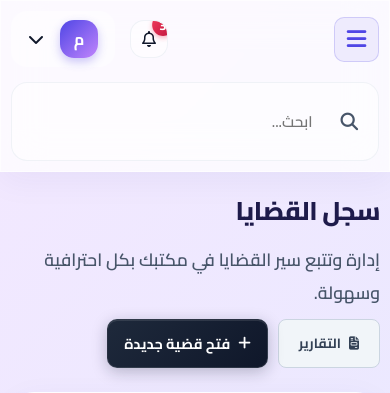
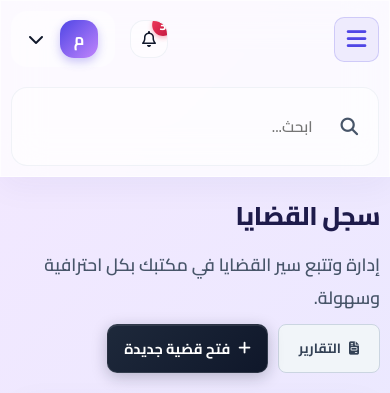
Before and after one commit to ABOOD7333/law_firm_saas, a FastAPI app: template templates/cases.html in a window 390 px wide. Shown: the top 393 px of the page. Run offline with FastAPI, Linux system fonts and the light colour scheme; the template is opened without the code that fills it, so the values that code supplies are empty; parts of the project's set-up code (start-up, migrations or seed data) failed here and were passed over.

Commit message:
Fix mobile topbar wrapping to show hamburger menu for all users

```diff
--- a/static/css/dashboard.css
+++ b/static/css/dashboard.css
@@ -1104,6 +1104,8 @@ td .action-btn::before {
     .topbar {
         padding: 10px !important;
         gap: 10px !important;
+        flex-wrap: wrap !important;
+        height: auto !important;
     }
 
     .search-bar {
--- a/templates/base.html
+++ b/templates/base.html
@@ -6,7 +6,7 @@
     <title>{% block title %}LawSaaS{% endblock %}</title>
     <link href="https://fonts.googleapis.com/css2?family=Cairo:wght@400;600;700;800&display=swap" rel="stylesheet">
     <link rel="stylesheet" href="https://cdnjs.cloudflare.com/ajax/libs/font-awesome/6.4.0/css/all.min.css">
-    <link rel="stylesheet" href="/static/css/dashboard.css?v=2.6">
+    <link rel="stylesheet" href="/static/css/dashboard.css?v=2.7">
     <style>
         /* Core Mobile Menu Fix - Guaranteed to apply */
         @media (max-width: 992px) {
@@ -32,6 +32,23 @@
         @media (min-width: 993px) {
             .mobile-menu-btn, .mobile-close-btn {
                 display: none !important;
+            }
+        }
+
+        /* 🚨 Bulletproof Mobile Topbar Fix */
+        @media (max-width: 992px) {
+            .topbar {
+                flex-wrap: wrap !important;
+                height: auto !important;
+                padding: 10px !important;
+            }
+            .search-bar {
+                flex: 1 1 100% !important;
+                order: 3 !important;
+                margin-top: 10px !important;
+            }
+            .mobile-menu-btn {
+                flex-shrink: 0 !important;
             }
         }
 
@@ -291,7 +308,7 @@
     <!-- Main Content -->
     <main class="main-content">
         <!-- Topbar -->
-        <header class="topbar">
+        <header class="topbar" style="flex-wrap: wrap; height: auto; min-height: 80px; padding-top: 10px; padding-bottom: 10px;">
             <button class="mobile-menu-btn" onclick="toggleSidebar()" aria-label="القائمة الجانبية" title="القائمة الجانبية" style="cursor: pointer; margin-left: 10px;">
                 <i class="fa-solid fa-bars"></i>
             </button>
```
